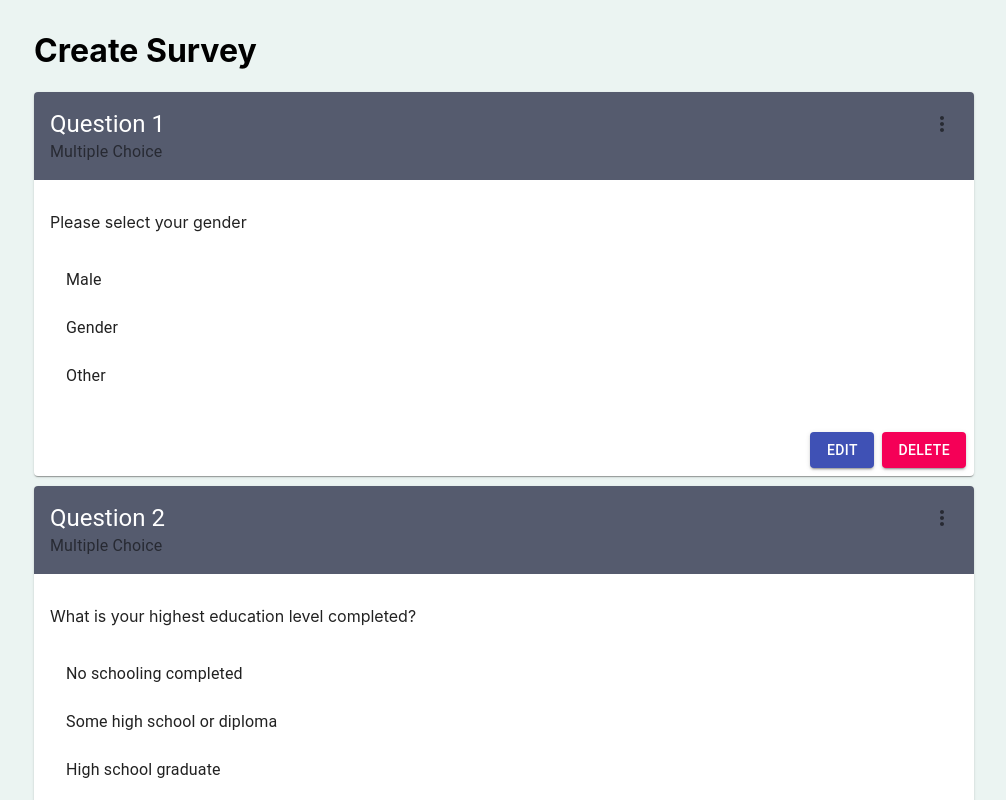
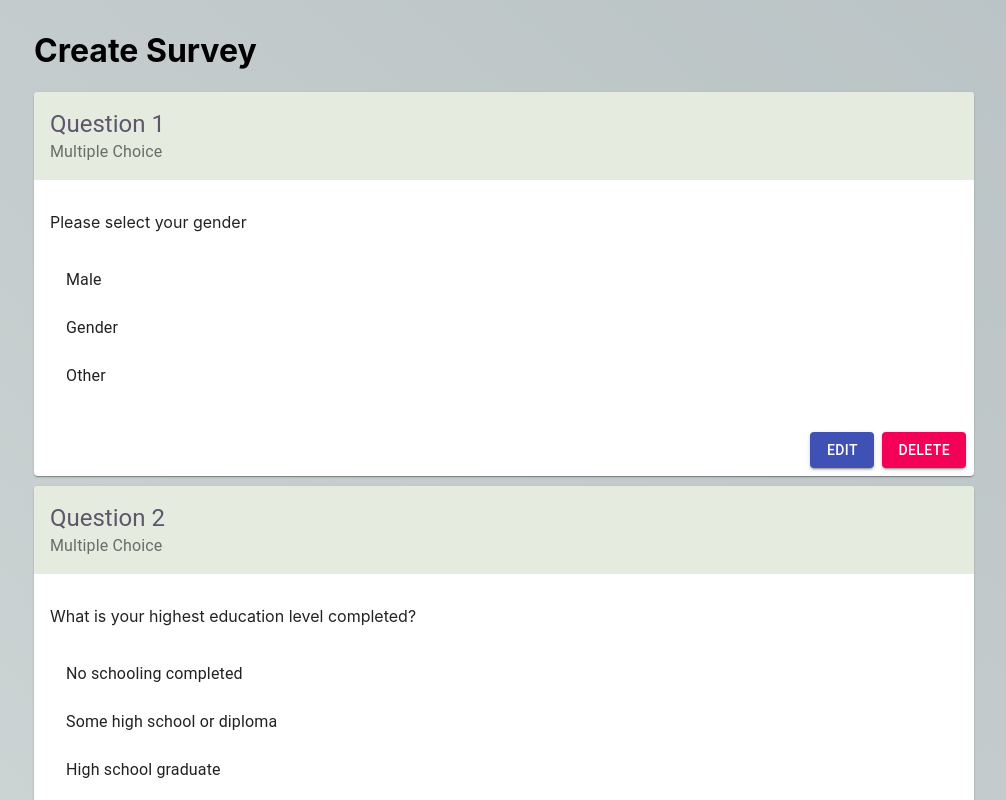
Before and after one commit to austin-rey/react-survey, a React (Create React App) app: page / in a window 1280 px wide. Shown: the top 800 px of the page, without its empty margins (136-1142 px from the left). Built offline with nearby package versions, Linux system fonts and the light colour scheme.

Commit message:
Update styling to components

```diff
--- a/src/App.js
+++ b/src/App.js
@@ -18,7 +18,7 @@ const useStyles = makeStyles((theme) => ({
     padding: '10px',
   },
   app: {
-    backgroundColor: '#EBF4F2'
+    backgroundImage: 'linear-gradient(40deg, #E6EAE8 0%, #B9C2C4 100%)',
   }
 }));
 
--- a/src/containers/NewSurveyQuestion.js
+++ b/src/containers/NewSurveyQuestion.js
@@ -18,8 +18,8 @@ const useStyles = makeStyles((theme) => ({
         marginTop: '10px'
       },
       cardHeader: {
-         backgroundColor: '#555B6E',
-         color: '#fff'
+        backgroundColor: '#E6EBE0',
+        color: '#5D576B'
       },
       questionContent: {
 
@@ -103,6 +103,7 @@ const NewSurveyQuestion = ({type}) => {
         if(questionState.title === '' || answerFields) {
             setAlert('Please enter all fields.', 'error');
         } else {
+            setAlert('Successfully added a new question', 'success');
             addQuestion(questionState);
         }
     }
--- a/src/containers/surveyQuestion.js
+++ b/src/containers/surveyQuestion.js
@@ -1,9 +1,10 @@
-import React from 'react'
+import {useContext} from 'react'
 import PropTypes from 'prop-types'
 import {Card,CardHeader,IconButton,CardContent,CardActions,Typography,List,ListItem,ListItemIcon,ListItemText } from '@material-ui/core';
 import FormButton from '../components/FormButton';
 import MoreVertIcon from '@material-ui/icons/MoreVert';
 import {makeStyles} from '@material-ui/core/styles';
+import SurveyContext from '../context/surveys/surveyContext';
 
 const useStyles = makeStyles((theme) => ({
     root: {
@@ -13,8 +14,8 @@ const useStyles = makeStyles((theme) => ({
         marginTop: '10px'
       },
       cardHeader: {
-         backgroundColor: '#555B6E',
-         color: '#fff'
+         backgroundColor: '#E6EBE0',
+         color: '#5D576B'
       },
       answerList: {
           display: 'flex',
@@ -32,15 +33,14 @@ const SurveyQuestion = ({question}) => {
 
     const classes = useStyles();
 
+    const surveyContext = useContext(SurveyContext);
+    const {survey} = surveyContext;
+
     return (
         <Card className={classes.cardContainer}>
             <CardHeader
                 className={classes.cardHeader}
-                action={
-                <IconButton aria-label="settings">
-                    <MoreVertIcon />
-                </IconButton>
-                }
+
                 title={`Question ${question.id}`}
                 subheader={question.type}
             />
```
